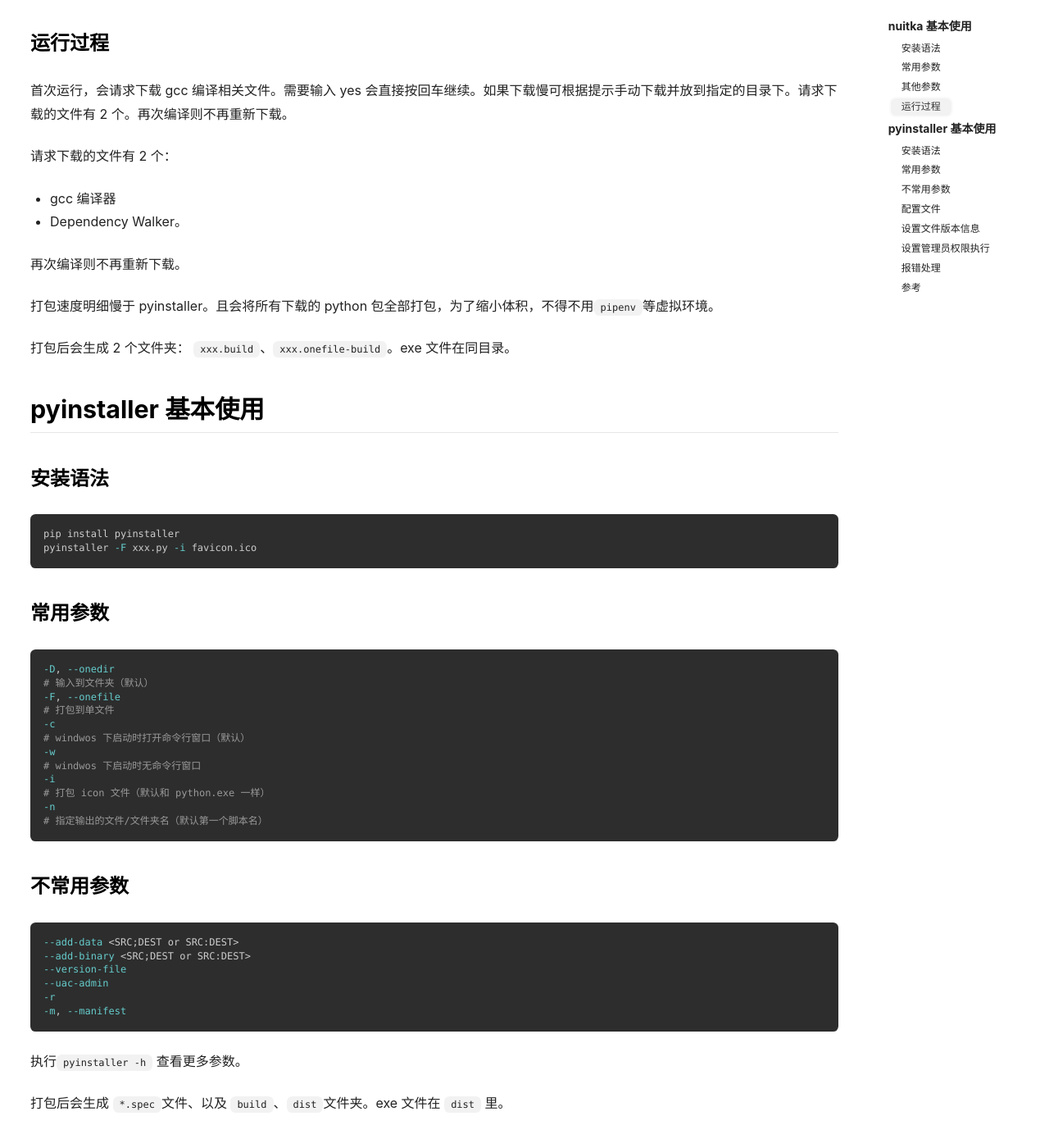
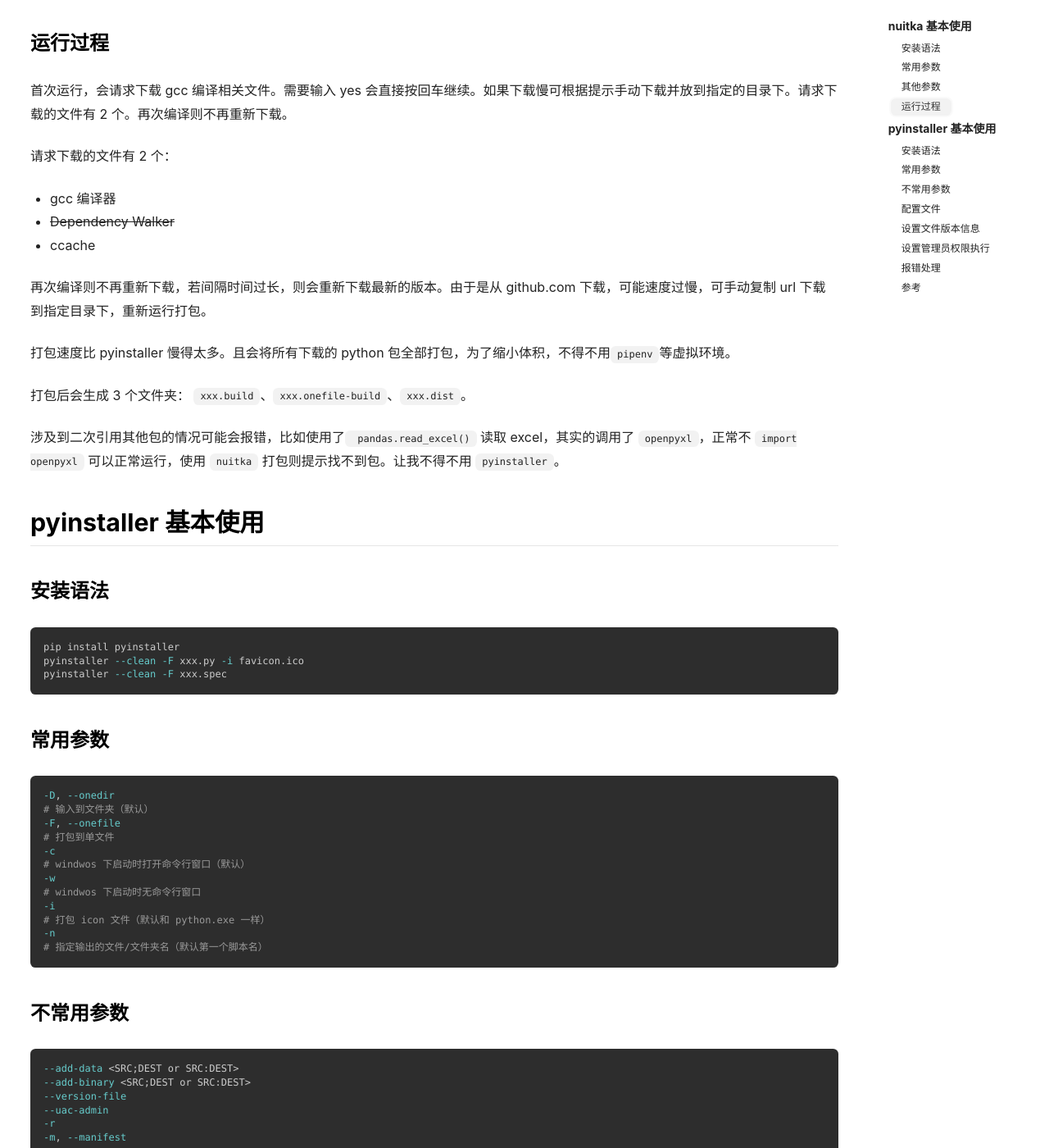
Before and after one commit to thianda91/thianda91.github.io, a Jekyll site: the page built from _posts/2021-05-02-python-to-exe.md, in a window 1280 px wide and 1400 px high, scrolled down 945 px. Shown: the whole window at 82% size. Built offline with Jekyll 4.4.1, drawn with Linux system fonts in a browser that asks for light colours; nearby versions of some CDN libraries; comment, search, counter and statistics services are not loaded; some of the changed text lies outside the part shown.

Commit message:
update python-to-exe again

````diff
--- a/_posts/2021-05-02-python-to-exe.md
+++ b/_posts/2021-05-02-python-to-exe.md
@@ -45,13 +45,16 @@
 请求下载的文件有 2 个：
 
 - gcc 编译器
-- Dependency Walker。
+- ~~Dependency Walker~~
+- ccache
 
-再次编译则不再重新下载。
+再次编译则不再重新下载，若间隔时间过长，则会重新下载最新的版本。由于是从 github.com 下载，可能速度过慢，可手动复制 url 下载到指定目录下，重新运行打包。
 
-打包速度明细慢于 pyinstaller。且会将所有下载的 python 包全部打包，为了缩小体积，不得不用`pipenv`等虚拟环境。
+打包速度比 pyinstaller 慢得太多。且会将所有下载的 python 包全部打包，为了缩小体积，不得不用`pipenv`等虚拟环境。
 
-打包后会生成 2 个文件夹： `xxx.build`、`xxx.onefile-build`。exe 文件在同目录。
+打包后会生成 3 个文件夹： `xxx.build`、`xxx.onefile-build`、`xxx.dist`。
+
+涉及到二次引用其他包的情况可能会报错，比如使用了` pandas.read_excel()` 读取 excel，其实的调用了 `openpyxl`，正常不 `import openpyxl` 可以正常运行，使用 `nuitka` 打包则提示找不到包。让我不得不用 `pyinstaller`。
 
 ## pyinstaller  基本使用
 
@@ -59,7 +62,8 @@
 
 ```sh
 pip install pyinstaller
-pyinstaller -F xxx.py -i favicon.ico
+pyinstaller --clean -F xxx.py -i favicon.ico
+pyinstaller --clean -F xxx.spec
 ```
 
 ### 常用参数
````
Also changed, not shown: other parts of _posts/2021-05-02-python-to-exe.md (+1 -1 lines).
